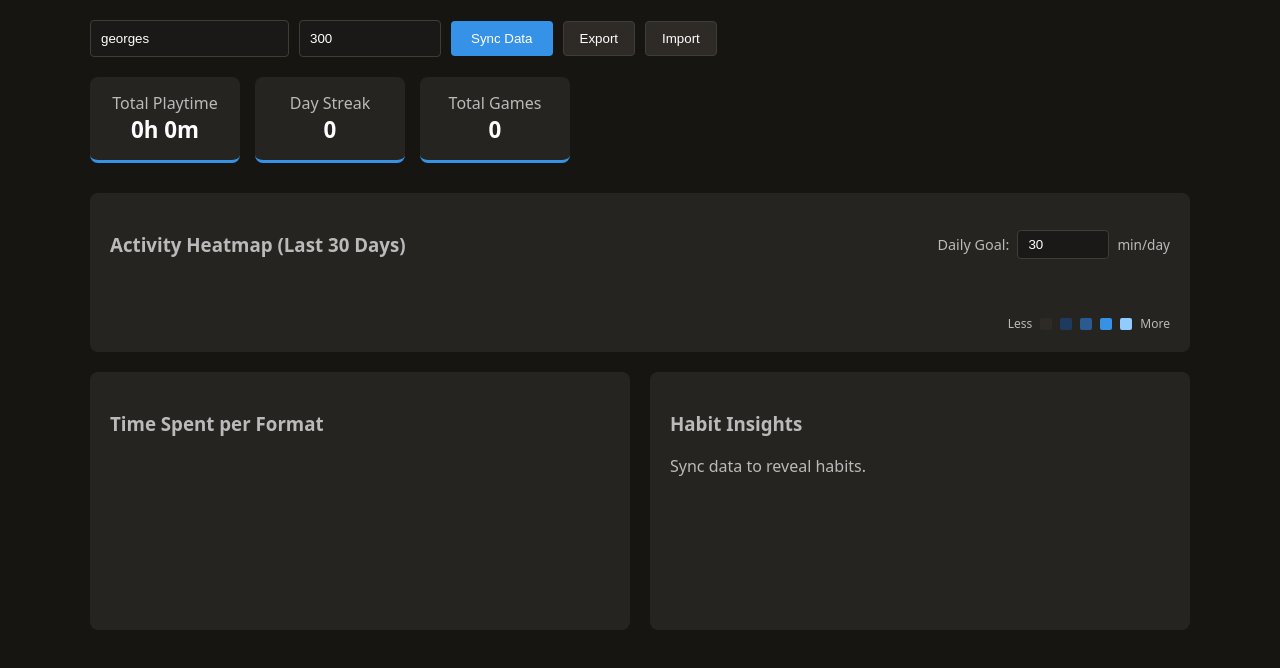
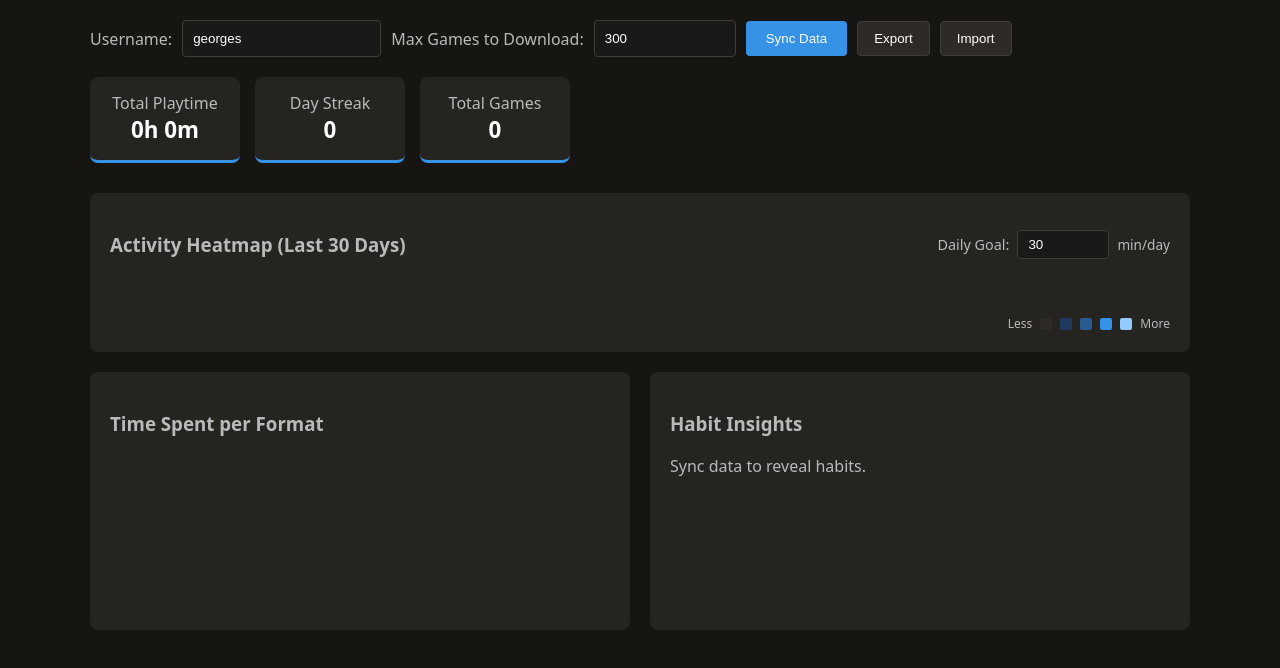
Before and after one commit to ra314/lichess-time-tracker, a plain HTML site: page index.html in a window 1280 px wide. Drawn offline with nearby package versions, Linux system fonts and the light colour scheme.

Commit message:
Add labels for username and number of games to download.

```diff
--- a/index.html
+++ b/index.html
@@ -13,7 +13,9 @@
     <div class="container">
         <header class="dashboard-header">
             <div class="search-area">
+                <label for="usernameInput">Username:</label>
                 <input type="text" id="usernameInput" placeholder="Lichess Username" value="georges">
+                <label for="maxGamesInput">Max Games to Download:</label>
                 <input type="number" id="maxGamesInput" placeholder="Max Games" value="300" min="1" max="5000" title="Number of games to download (1-5000)">
                 <button id="fetchBtn">Sync Data</button>
                 <button id="exportBtn" class="secondary-btn" title="Export downloaded games to JSON">Export</button>
```
